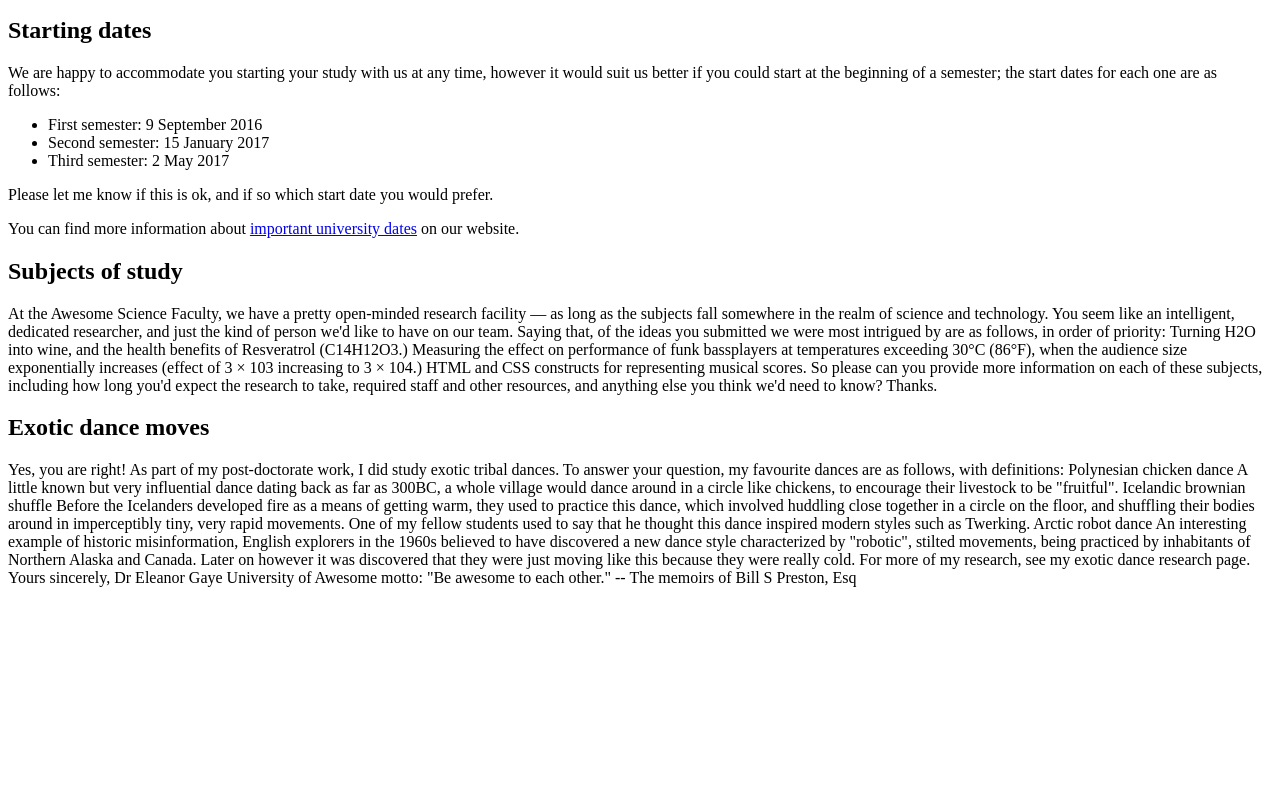
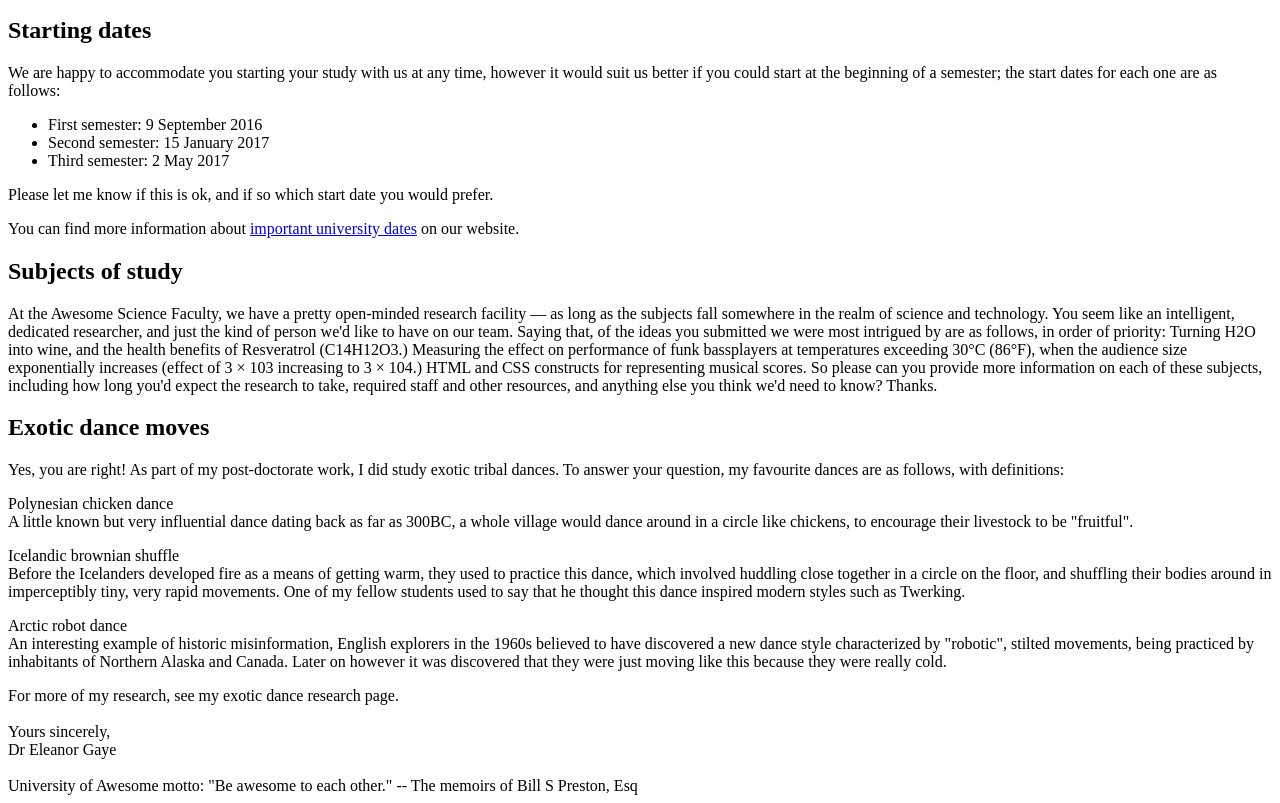
Before and after one commit to VincybwoyJR/Assignment-1, a plain HTML site: page AssignmentOne/part1/index.html in a window 1280 px wide. Shown: the part 199-1002 px from the top of the page. Before the commit the page ends 800 px from the top, so only its background shows below. Drawn offline with Linux system fonts and the light colour scheme.

Commit message:
pictures
added the required pictures needed for the file

```diff
--- a/AssignmentOne/part1/index.html
+++ b/AssignmentOne/part1/index.html
@@ -56,21 +56,30 @@ So please can you provide more information on each of these subjects, including
 
 
 <h2>Exotic dance moves</h2>
-
+<p>
 Yes, you are right! As part of my post-doctorate work, I did study exotic tribal dances. To answer your question, my favourite dances are as follows, with definitions:
-
+</p>
+<p>
 Polynesian chicken dance
+<br>
 A little known but very influential dance dating back as far as 300BC, a whole village would dance around in a circle like chickens, to encourage their livestock to be "fruitful".
+</p>
+<p>
 Icelandic brownian shuffle
+<br>
 Before the Icelanders developed fire as a means of getting warm, they used to practice this dance, which involved huddling close together in a circle on the floor, and shuffling their bodies around in imperceptibly tiny, very rapid movements. One of my fellow students used to say that he thought this dance inspired modern styles such as Twerking.
+</p>
+<p>
 Arctic robot dance
+<br>
 An interesting example of historic misinformation, English explorers in the 1960s believed to have discovered a new dance style characterized by "robotic", stilted movements, being practiced by inhabitants of Northern Alaska and Canada. Later on however it was discovered that they were just moving like this because they were really cold.
-
+</p>
 For more of my research, see my exotic dance research page.
-
+<br><br>
 Yours sincerely,
+<br>
 Dr Eleanor Gaye
-
+<br><br>
 University of Awesome motto: "Be awesome to each other." -- The memoirs of Bill S Preston, Esq
 
 </body>
```
Also changed, not shown: AssignmentOne/part1/part2/assets/index.html (+2 -0 lines), AssignmentTwo/part1/index.html (added), AssignmentTwo/part1/pattern.png (added), addons120.jpg (added), addons400.jpg (added), dinosaur120.png (added), dinosaur400.png (added), firefox120.png (added), firefox400.png (added), pandalandscape.jpg (added), pandaportrait.jpg (added).
